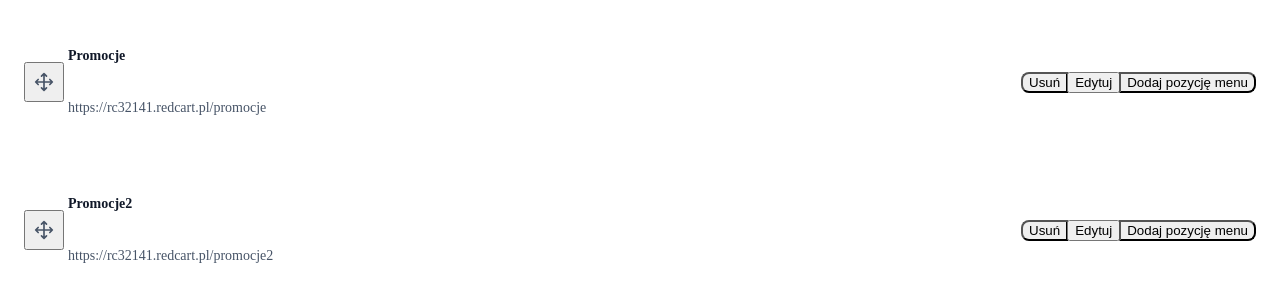
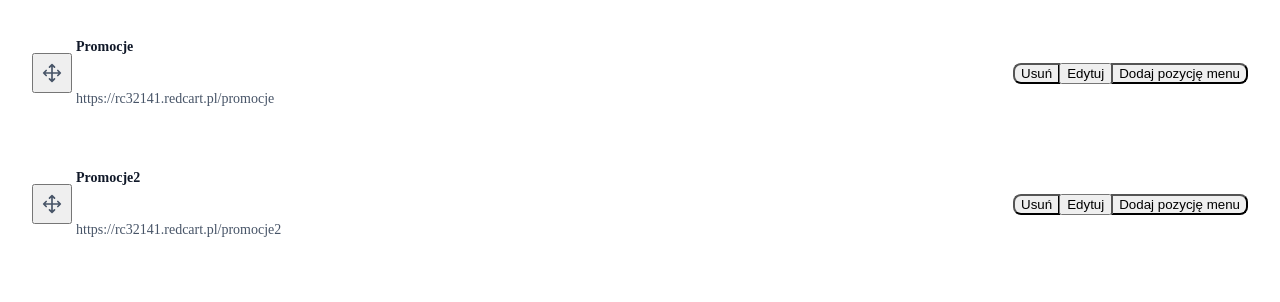
Before and after one commit to damiaNR10/droplo, a Next.js app: page / in a window 1280 px wide. Shown: the top 302 px of the page. Built offline with nearby package versions, Linux system fonts and the light colour scheme.

Commit message:
fix: update SingleMenu component styles

```diff
--- a/app/components/SingleMenu/SingleMenu.scss
+++ b/app/components/SingleMenu/SingleMenu.scss
@@ -1,5 +1,21 @@
 .single--menu {
-    @apply px-16px py-24px flex flex-row items-center gap-xs;
+    @apply py-16px px-24px grid items-center gap-xs bg-bg-primary relative border-border-secondary border-t border-b my-[-1px];
+    grid-template-columns: 40px 1fr auto;
+
+    &:first-of-type {
+        @apply rounded-tl-md rounded-tr-md;
+    }
+
+    &:not(.-level0) {
+        @apply border-l;
+    }
+
+    @for $i from 1 through 10 {
+        &.-level#{$i} {
+            margin-left: calc(#{$i} * 64px);
+            @apply rounded-tl-none rounded-bl-md;
+        }
+    }
 
     > .move {
         @apply flex items-center justify-center w-[40px] h-[40px];
```
